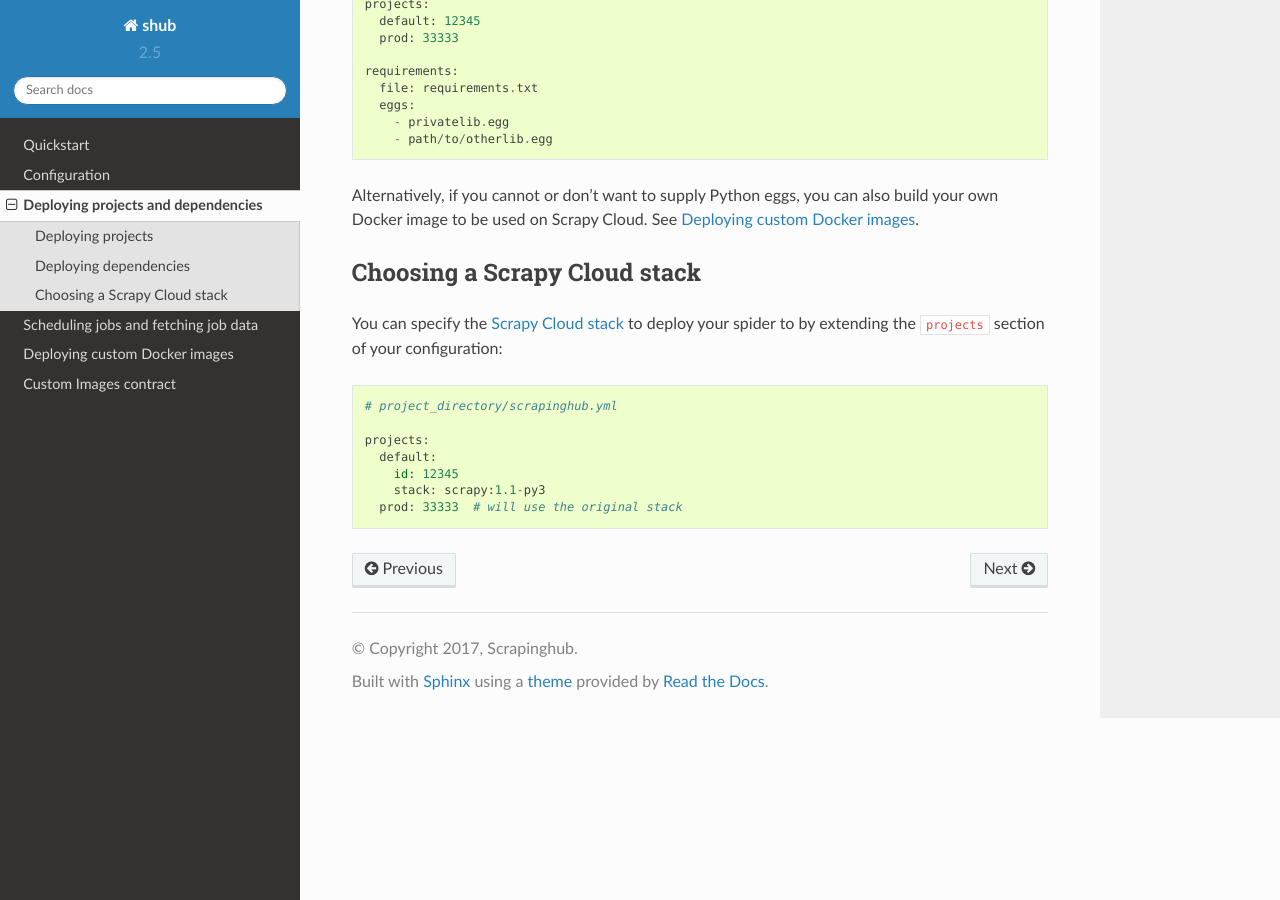
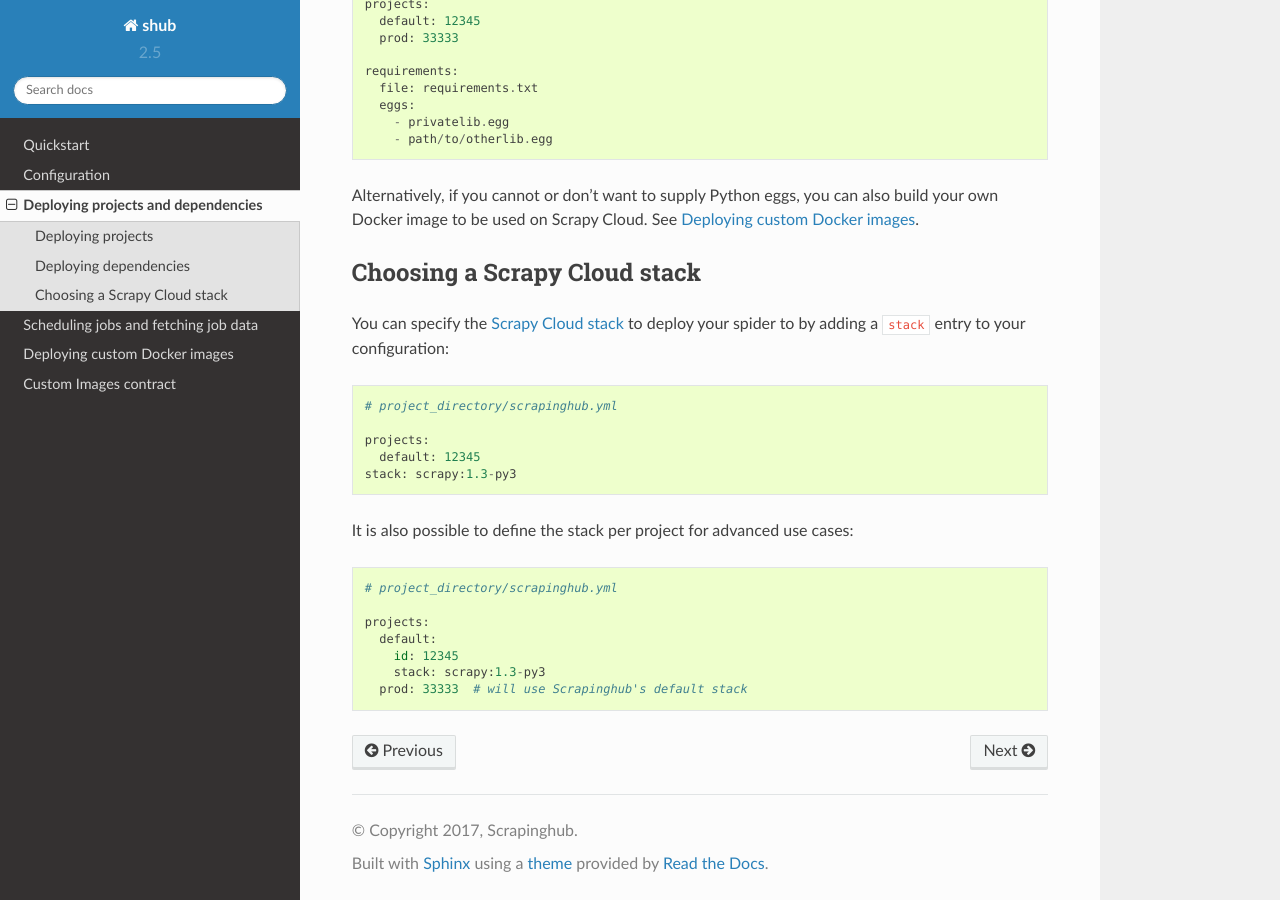
Before and after one commit to scrapinghub/shub, a Sphinx documentation site: the page built from docs/deploying.rst, in a window 1280 px wide and 900 px high, scrolled down 1336 px. Built offline with Sphinx 7.4.7 and the Read the Docs theme 2.0.0, drawn with Linux system fonts in a browser that asks for light colours.

Commit message:
Update docs to use configuration shortcuts

```diff
--- a/docs/deploying.rst
+++ b/docs/deploying.rst
@@ -80,15 +80,23 @@
 Choosing a Scrapy Cloud stack
 -----------------------------
 
-You can specify the `Scrapy Cloud stack`_ to deploy your spider to by extending
-the ``projects`` section of your configuration::
+You can specify the `Scrapy Cloud stack`_ to deploy your spider to by adding a
+``stack`` entry to your configuration::
+
+    # project_directory/scrapinghub.yml
+
+    projects:
+      default: 12345
+    stack: scrapy:1.3-py3
+
+It is also possible to define the stack per project for advanced use cases::
 
     # project_directory/scrapinghub.yml
 
     projects:
       default:
         id: 12345
-        stack: scrapy:1.1-py3
-      prod: 33333  # will use the original stack
+        stack: scrapy:1.3-py3
+      prod: 33333  # will use Scrapinghub's default stack
 
 .. _`Scrapy Cloud stack`: http://help.scrapinghub.com/scrapy-cloud/scrapy-cloud-stacks
```
Also changed, not shown: docs/configuration.rst (+7 -4 lines), docs/deploy-custom-image.rst (+10 -6 lines).
